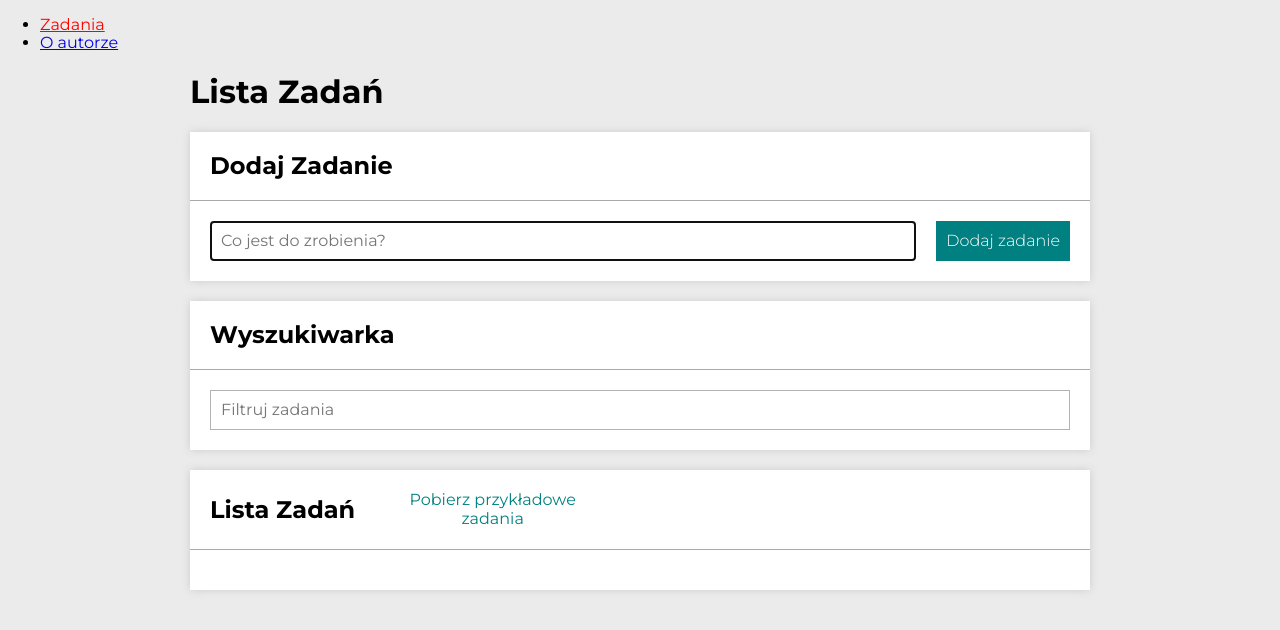
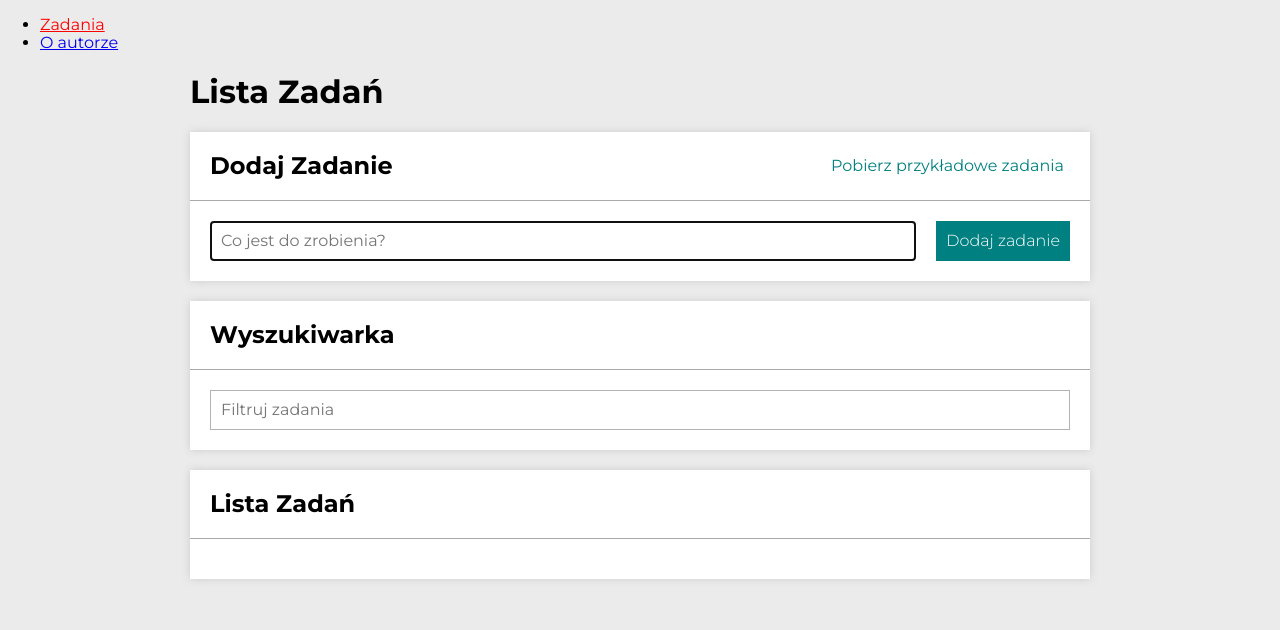
Before and after one commit to damianmichalowski/To-do-list-react, a React (Create React App) app: page /#/zadania in a window 1280 px wide. Shown: the top 630 px of the page. Built offline with nearby package versions, Linux system fonts and the light colour scheme.

Commit message:
random tasks button change location

```diff
--- /dev/null
+++ b/src/features/tasks/TasksPage/ButtonRandomTask/index.js
@@ -0,0 +1,16 @@
+import { Button } from "../styledButtons";
+import { useDispatch } from "react-redux";
+import { fetchExampleTasks } from "../../tasksSlice";
+
+export const ButtonRandomTask = () => {
+    const dispatch = useDispatch();
+
+
+    return (
+        <>
+            <Button onClick={() => dispatch(fetchExampleTasks())}>
+                Pobierz przykładowe zadania
+            </Button>
+        </>
+    )
+};
--- a/src/features/tasks/TasksPage/Buttons/index.js
+++ b/src/features/tasks/TasksPage/Buttons/index.js
@@ -1,6 +1,6 @@
 import { useSelector, useDispatch } from "react-redux";
-import { toggleHideDone, setAllDone, selectAreTasksEmpty, selectHideDone, selectIsEveryTaskDone, fetchExampleTasks } from "../../tasksSlice";
-import { Wrapper, Button } from "./styled";
+import { toggleHideDone, setAllDone, selectAreTasksEmpty, selectHideDone, selectIsEveryTaskDone } from "../../tasksSlice";
+import { Wrapper, Button } from "../styledButtons";
 
 const Buttons = () => {
     const areTasksEmmpty = useSelector(selectAreTasksEmpty);
@@ -11,9 +11,6 @@ const Buttons = () => {
 
     return (
         <Wrapper>
-            <Button onClick={() => dispatch(fetchExampleTasks())}>
-                Pobierz przykładowe zadania
-            </Button>
             {!areTasksEmmpty > 0 && (
                 <>
                     <Button onClick={() => dispatch(toggleHideDone())}>
--- a/src/features/tasks/TasksPage/index.js
+++ b/src/features/tasks/TasksPage/index.js
@@ -1,6 +1,7 @@
 import Form from "./Form";
 import TasksList from "./TasksList";
 import Buttons from "./Buttons";
+import { ButtonRandomTask } from "./ButtonRandomTask";
 import Section from "../../../common/Section";
 import Header from "../../../common/Header";
 import Container from "../../../common/Container";
@@ -13,6 +14,7 @@ function TasksPage() {
       <Section
         title="Dodaj Zadanie"
         body={<Form />}
+        extraHeaderContent={<ButtonRandomTask />}
       />
 
       <Section
--- a/src/features/tasks/TasksPage/Buttons/styled.js
+++ b/src/features/tasks/TasksPage/styledButtons.js
@@ -2,7 +2,7 @@ import styled from "styled-components";
 
 export const Wrapper = styled.div`
     display: grid;
-    grid-template-columns:1fr 1fr 1fr;
+    grid-template-columns:1fr 1fr;
 
     @media (max-width: ${({ theme }) => theme.breakpoint.mobileMax}px) {
         grid-template-columns: 1fr;
```
